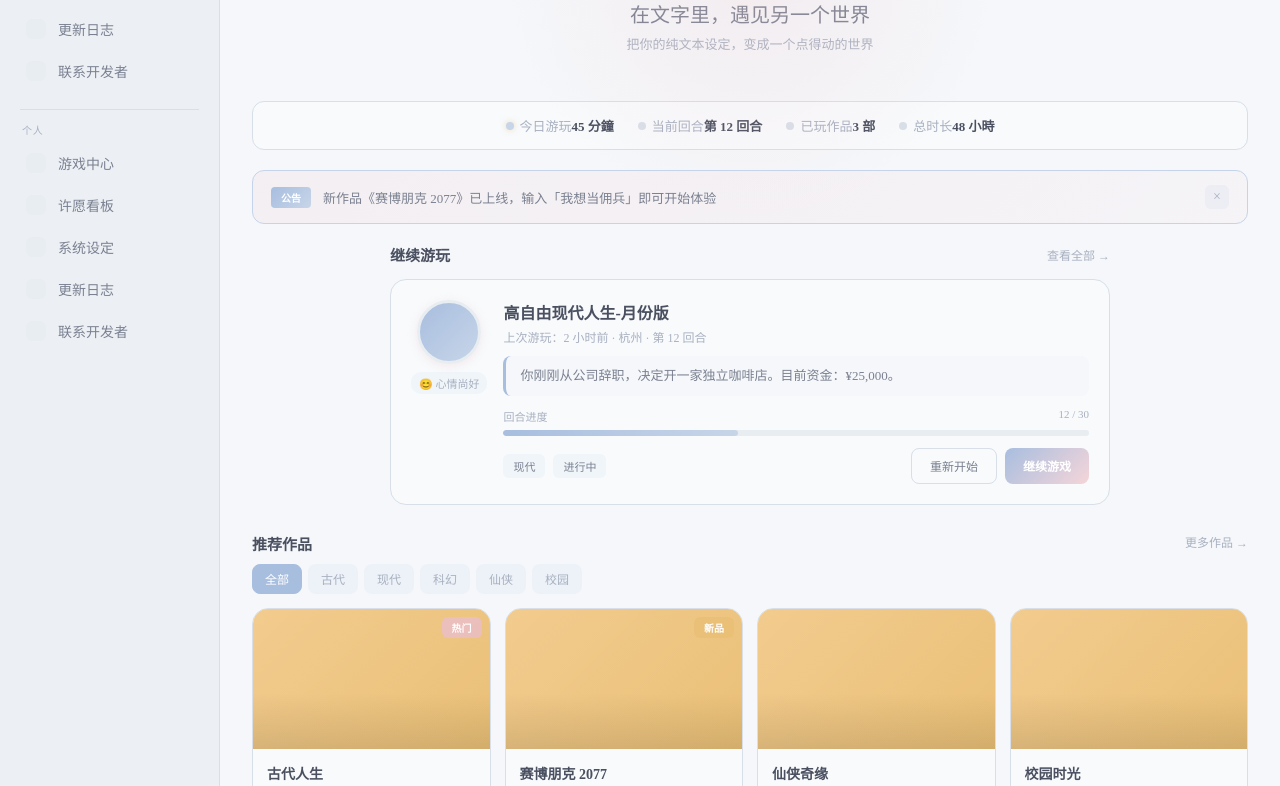
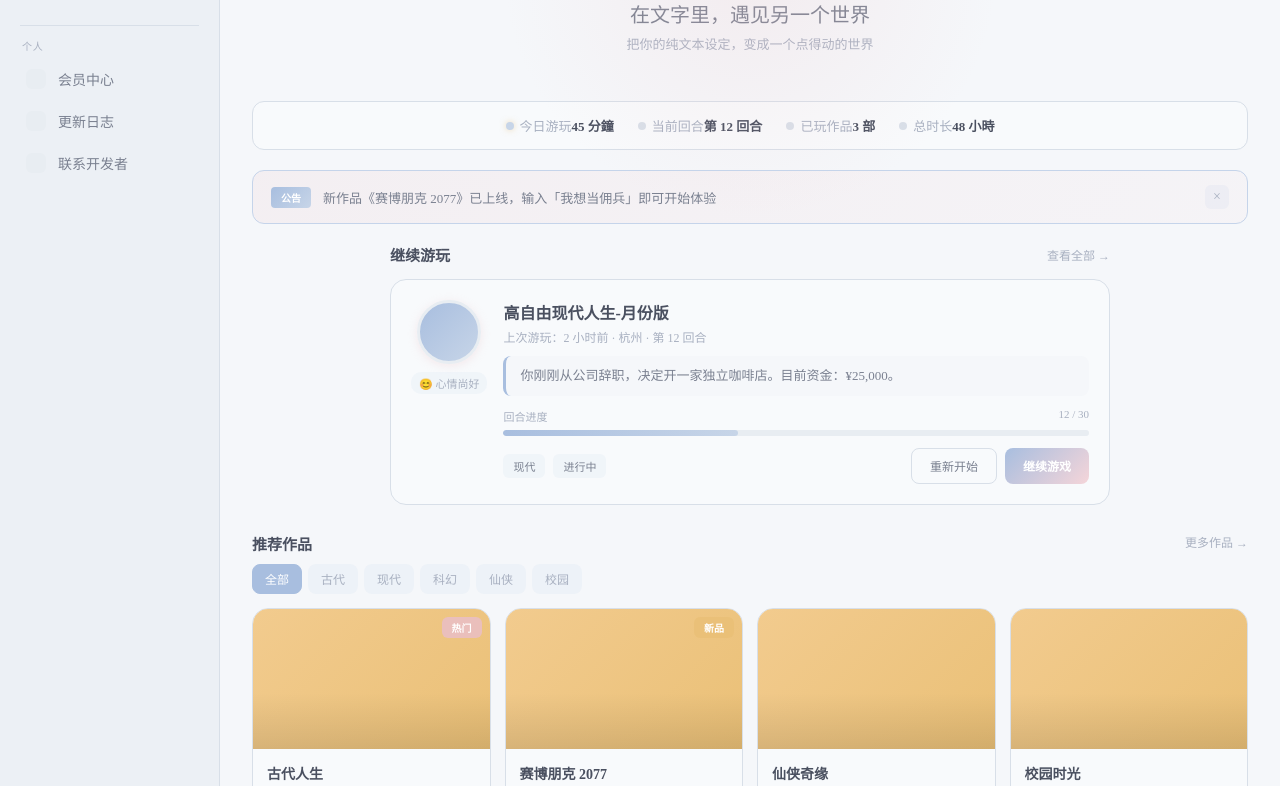
Before and after one commit to chuyue113/chuyue-simulator, a plain HTML site: page index.html in a window 1280 px wide. Shown: the part 244-1030 px from the top of the page. Drawn offline with Linux system fonts and the light colour scheme.

Commit message:
fix: correct sidebar grouping — game vs personal sections
Remove duplicate nav items. Now:
- 游戏: 游戏中心 / 许愿看板 / 系统设定
- 个人: 会员中心 / 更新日志 / 联系开发者

Each item has proper onclick navigation.

```diff
--- a/index.html
+++ b/index.html
@@ -1316,35 +1316,19 @@
           <div class="sidebar-icon"></div>
           <span data-i18n="wish_board">許願看板</span>
         </div>
+        <div class="sidebar-item" onclick="location.href='settings.html'" style="cursor:pointer">
+          <div class="sidebar-icon"></div>
+          <span data-i18n="settings">系統設定</span>
+        </div>
+      </div>
+
+      <div class="sidebar-divider"></div>
+
+      <div class="sidebar-section">
+        <div class="sidebar-section-title" data-i18n="personal_section">個人</div>
         <div class="sidebar-item" onclick="location.href='member.html'" style="cursor:pointer">
           <div class="sidebar-icon"></div>
           <span data-i18n="member">會員中心</span>
-        </div>
-        <div class="sidebar-item" onclick="location.href='update-log.html'" style="cursor:pointer">
-          <div class="sidebar-icon"></div>
-          <span data-i18n="changelog">更新日誌</span>
-        </div>
-        <div class="sidebar-item" onclick="alert('联系开发者功能开发中...')" style="cursor:pointer">
-          <div class="sidebar-icon"></div>
-          <span data-i18n="contact">聯繫開發者</span>
-        </div>
-      </div>
-
-      <div class="sidebar-divider"></div>
-
-      <div class="sidebar-section">
-        <div class="sidebar-section-title" data-i18n="personal_section">個人</div>
-        <div class="sidebar-item" onclick="location.href='index.html'" style="cursor:pointer">
-          <div class="sidebar-icon"></div>
-          <span data-i18n="game_center">遊戲中心</span>
-        </div>
-        <div class="sidebar-item" onclick="alert('许愿看板功能开发中...')" style="cursor:pointer">
-          <div class="sidebar-icon"></div>
-          <span data-i18n="wish_board">許願看板</span>
-        </div>
-        <div class="sidebar-item" onclick="location.href='settings.html'" style="cursor:pointer">
-          <div class="sidebar-icon"></div>
-          <span data-i18n="settings">系統設定</span>
         </div>
         <div class="sidebar-item" onclick="location.href='update-log.html'" style="cursor:pointer">
           <div class="sidebar-icon"></div>
```
